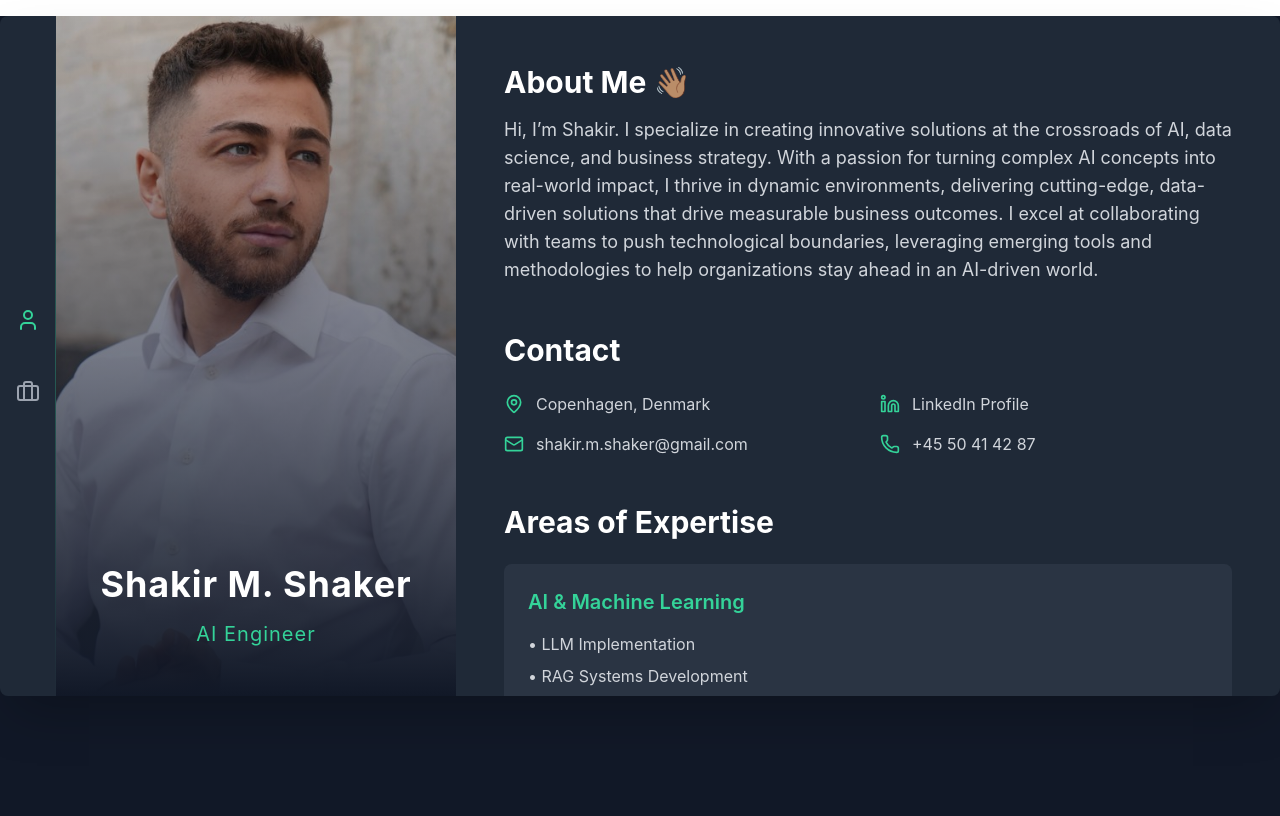
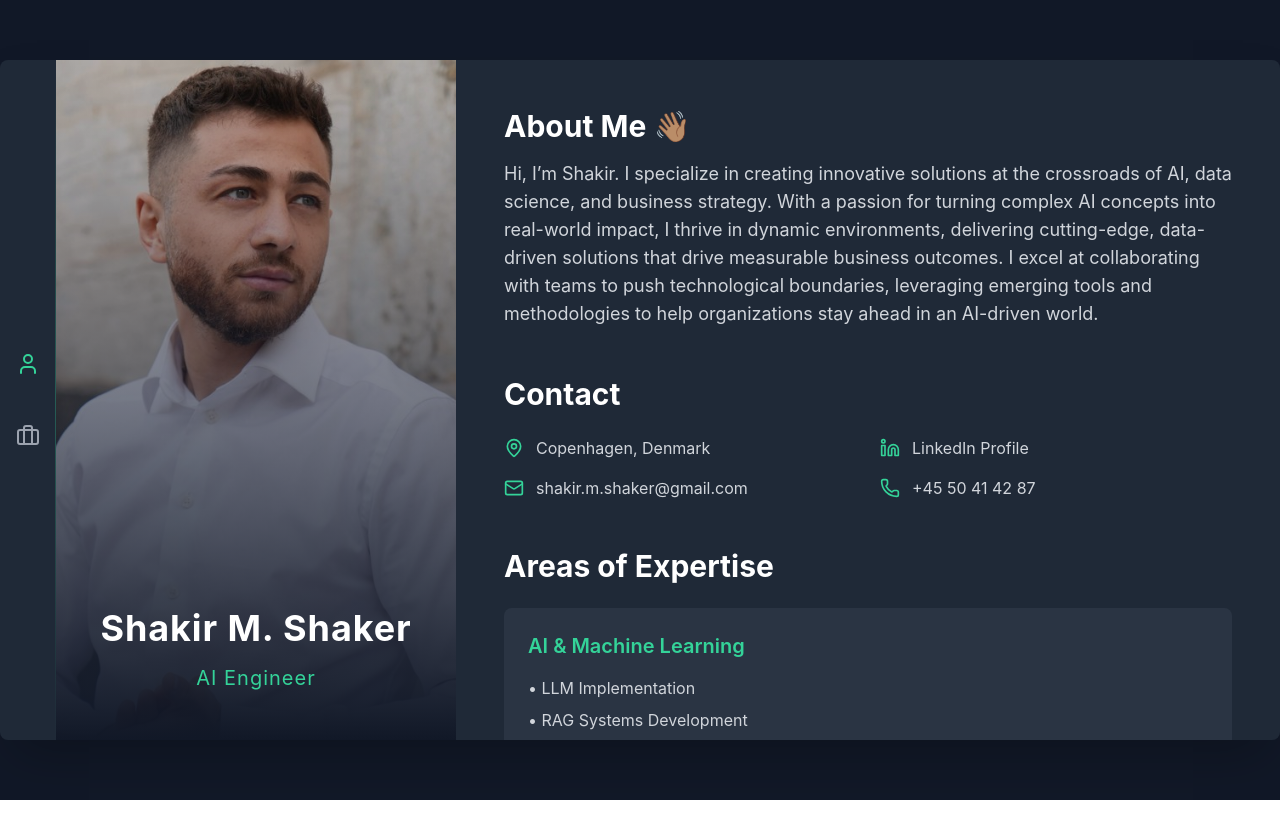
Before and after one commit to shakirmshaker/digitalCV, a React (Create React App) app: page / in a window 1280 px wide. Built offline with nearby package versions, Linux system fonts and the light colour scheme; the HTML template or start-up script is replaced by a standard one.

Commit message:
Update App.js

```diff
--- a/src/App.js
+++ b/src/App.js
@@ -391,21 +391,21 @@ const App = () => {
     </div>
   );
 
-return (
-    <div className="min-h-screen bg-gray-900">
-      <div className="h-screen flex flex-col md:flex-row md:h-[85vh] md:max-w-7xl md:mx-auto md:my-4 md:shadow-2xl md:rounded-lg overflow-hidden">
-        {/* Desktop Navigation */}
+  return (
+    <div className="h-screen w-screen bg-gray-900 flex justify-center items-center" style={{backgroundColor: '#111827'}}>
+      <div className="w-full h-full md:max-w-7xl md:h-[85vh] flex flex-col md:flex-row shadow-2xl rounded-lg overflow-hidden">
+        {/* Navigation for desktop - left side */}
         <div className="hidden md:flex h-full w-14 bg-gray-800 flex-col justify-center items-center relative">
           <div className="absolute top-0 right-0 bottom-0 w-[1px] bg-gradient-to-b from-gray-800 via-emerald-400/30 to-gray-800" />
           <nav className="flex flex-col space-y-8">
             <button
-              className={`${activeTab === 'user' ? 'text-emerald-400' : 'text-gray-400'} hover:text-emerald-300 transition-colors duration-200 p-2`}
+              className={`${activeTab === 'user' ? 'text-emerald-400' : 'text-gray-400'} hover:text-emerald-300 block transition-colors duration-200 p-2`}
               onClick={() => setActiveTab('user')}
             >
               <User strokeWidth={2} />
             </button>
             <button
-              className={`${activeTab === 'resume' ? 'text-emerald-400' : 'text-gray-400'} hover:text-emerald-300 transition-colors duration-200 p-2`}
+              className={`${activeTab === 'resume' ? 'text-emerald-400' : 'text-gray-400'} hover:text-emerald-300 block transition-colors duration-200 p-2`}
               onClick={() => setActiveTab('resume')}
             >
               <Briefcase strokeWidth={2} />
@@ -413,31 +413,44 @@ return (
           </nav>
         </div>
 
-        <div className="flex-1 flex flex-col md:flex-row relative">
-          {/* Profile Image Section - Fixed on mobile */}
-          <div className="h-[250px] md:h-auto md:w-[400px] bg-gray-900 relative shrink-0">
+        <div className="flex-1 flex flex-col md:flex-row overflow-hidden">
+          {/* Fixed header for mobile */}
+          <div className="md:hidden h-48 bg-gray-900 relative">
             <div className="absolute inset-0">
               <img
                 src={profileImage}
                 alt="Profile"
-                className="w-full h-full object-cover object-top md:object-center opacity-90"
+                className="w-full h-full object-cover object-top opacity-90"
               />
-              <div className="absolute inset-0 bg-gradient-to-b from-transparent via-gray-900/50 to-gray-900" />
+              <div className="absolute inset-0 bg-gradient-to-b from-transparent via-gray-900/50 to-gray-900"></div>
             </div>
-            <div className="absolute bottom-4 md:bottom-12 left-0 right-0 px-4 md:px-6">
-              <div className="hidden md:block text-center">
-                <h1 className="text-4xl font-bold mb-4 text-white tracking-wide">{profileData.name}</h1>
-                <p className="text-xl text-emerald-400 tracking-wider">{profileData.title}</p>
-              </div>
-              {/* Mobile layout */}
-              <div className="flex justify-between md:hidden">
+            <div className="absolute bottom-4 left-0 right-0 px-4">
+              <div className="flex justify-between">
                 <h1 className="text-2xl font-bold text-white tracking-wide">{profileData.name}</h1>
                 <p className="text-lg text-emerald-400 tracking-wider">{profileData.title}</p>
               </div>
             </div>
           </div>
 
-          {/* Scrollable Content Area */}
+          {/* Desktop sidebar with image */}
+          <div className="hidden md:block shrink-0 h-auto w-[400px] bg-gray-900 relative">
+            <div className="absolute inset-0">
+              <img
+                src={profileImage}
+                alt="Profile"
+                className="w-full h-full object-cover object-center opacity-90"
+              />
+              <div className="absolute inset-0 bg-gradient-to-b from-transparent via-gray-900/50 to-gray-900"></div>
+            </div>
+            <div className="absolute bottom-12 left-0 right-0 px-6">
+              <div className="text-center">
+                <h1 className="text-4xl font-bold mb-4 text-white tracking-wide">{profileData.name}</h1>
+                <p className="text-xl text-emerald-400 tracking-wider">{profileData.title}</p>
+              </div>
+            </div>
+          </div>
+
+          {/* Scrollable content area */}
           <div className="flex-1 overflow-y-auto">
             {activeTab === 'user' ? <UserContent /> :
              activeTab === 'resume' ? <ResumeContent /> :
@@ -445,19 +458,19 @@ return (
           </div>
         </div>
 
-        {/* Mobile Navigation - Fixed at bottom */}
-        <div className="h-14 md:hidden bg-gray-800 fixed bottom-0 left-0 right-0 flex justify-center items-center">
+        {/* Fixed bottom navigation for mobile */}
+        <div className="md:hidden h-14 bg-gray-800 flex justify-center items-center fixed bottom-0 left-0 right-0">
           <div className="absolute top-0 left-0 right-0 h-[1px] bg-gradient-to-r from-gray-800 via-emerald-400/30 to-gray-800" />
           <div className="absolute top-0 left-0 right-0 h-4 bg-gradient-to-b from-black/20" />
           <nav className="flex space-x-8">
             <button
-              className={`${activeTab === 'user' ? 'text-emerald-400' : 'text-gray-400'} hover:text-emerald-300 transition-colors duration-200 p-2`}
+              className={`${activeTab === 'user' ? 'text-emerald-400' : 'text-gray-400'} hover:text-emerald-300 block transition-colors duration-200 p-2`}
               onClick={() => setActiveTab('user')}
             >
               <User strokeWidth={2} />
             </button>
             <button
-              className={`${activeTab === 'resume' ? 'text-emerald-400' : 'text-gray-400'} hover:text-emerald-300 transition-colors duration-200 p-2`}
+              className={`${activeTab === 'resume' ? 'text-emerald-400' : 'text-gray-400'} hover:text-emerald-300 block transition-colors duration-200 p-2`}
               onClick={() => setActiveTab('resume')}
             >
               <Briefcase strokeWidth={2} />
```
